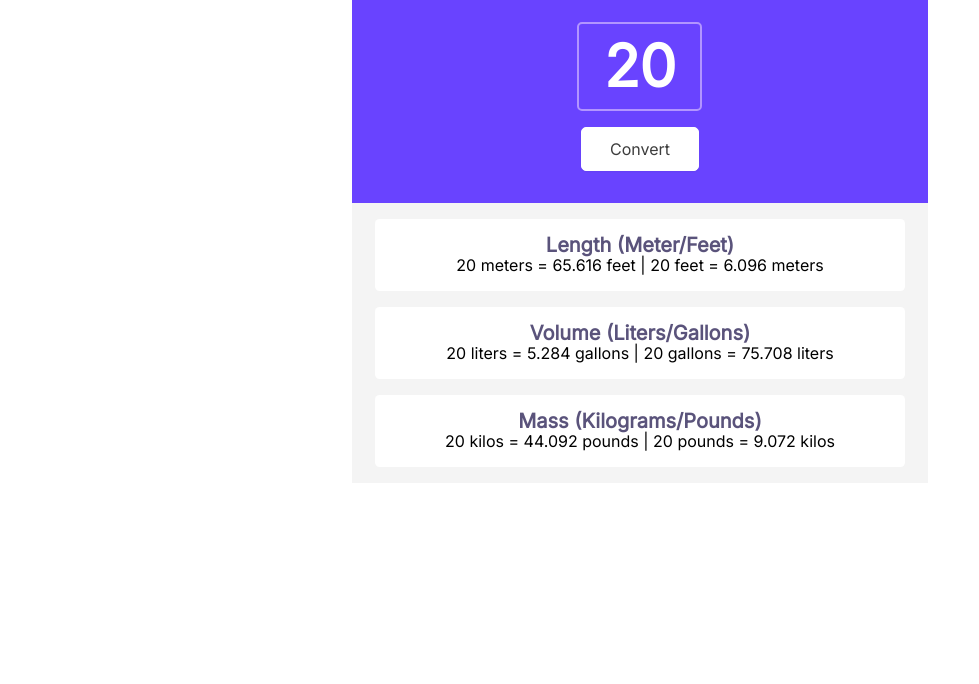
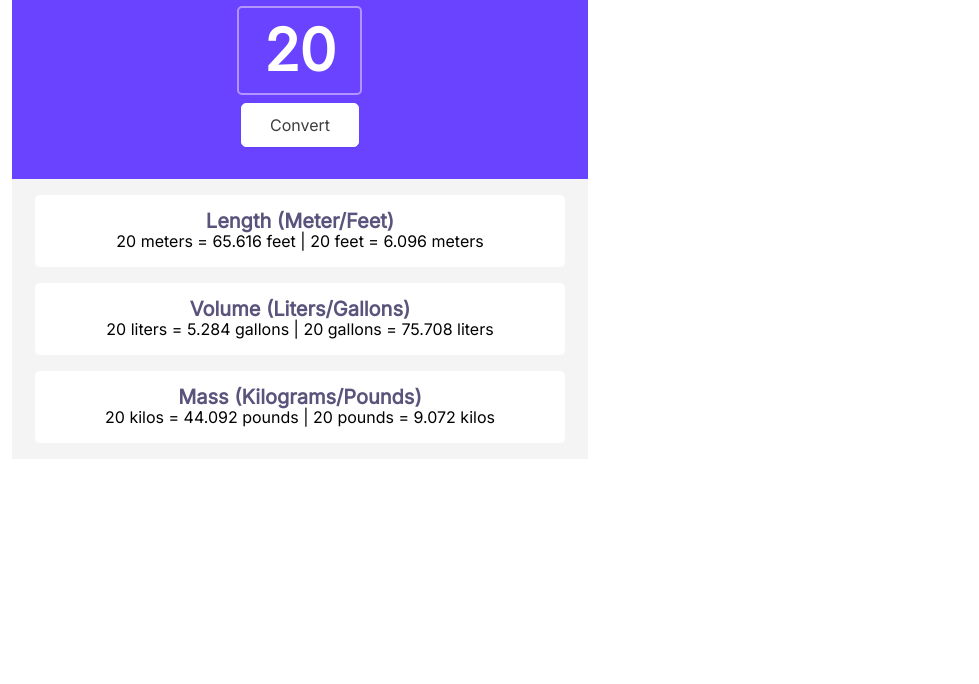
Before and after one commit to mothibimalebana/unit-conversion, a browser extension: page index.html in a window 1280 px wide. Shown: the part 116-800 px from the top of the page, without its empty margins (0-979 px from the left). Drawn offline with Linux system fonts and the light colour scheme.

```diff
--- a/style.css
+++ b/style.css
@@ -11,7 +11,13 @@
     display: flex;
     flex-direction: column;
     align-items: center;
-    height: 100%;
+    width: 600px;
+    height: 400px;
+}
+
+body {
+    padding: 0;
+    margin: 0;
 }
 
 /* container */
@@ -29,7 +35,7 @@
     display: flex;
     flex-direction: column;
     align-items: center;
-    gap: 1rem;
+    gap: 8px;
 
     color: #FFF;
     background: #6943FF;
```
Also changed, not shown: manifest.json.
